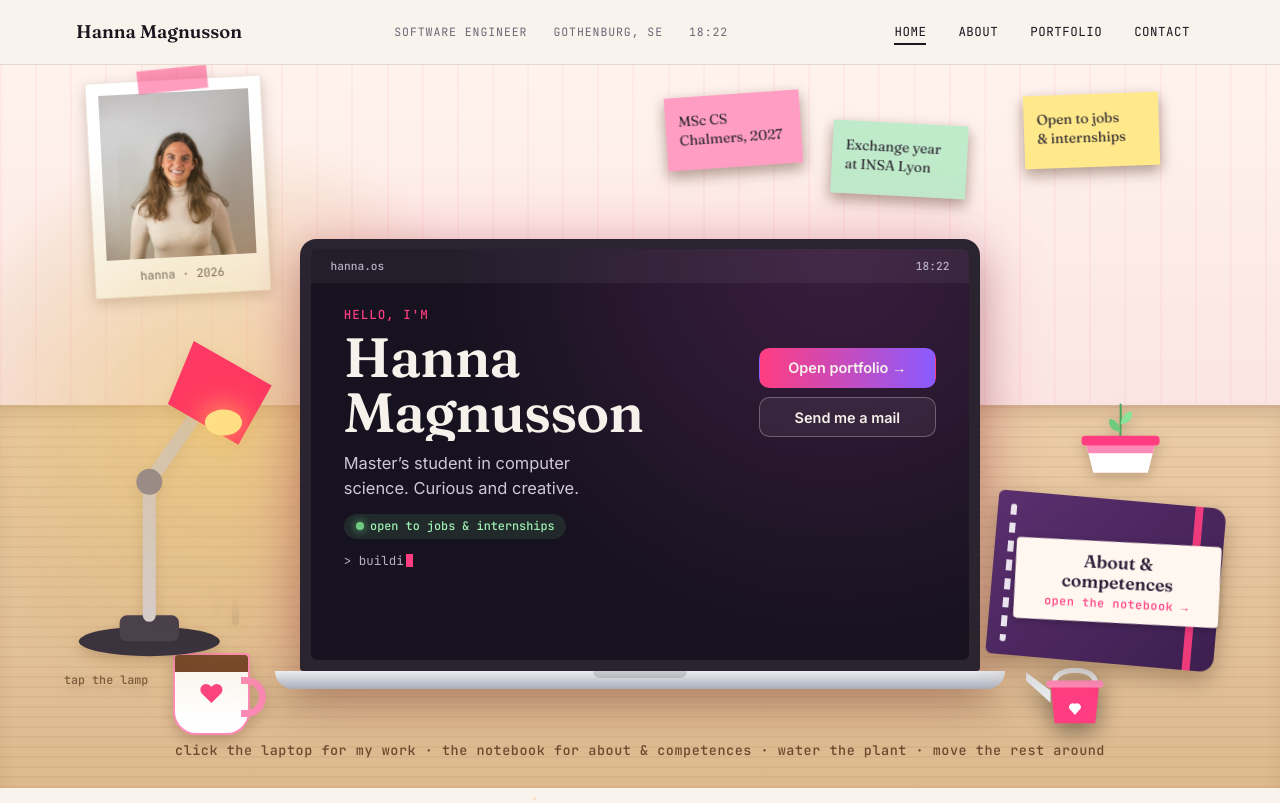
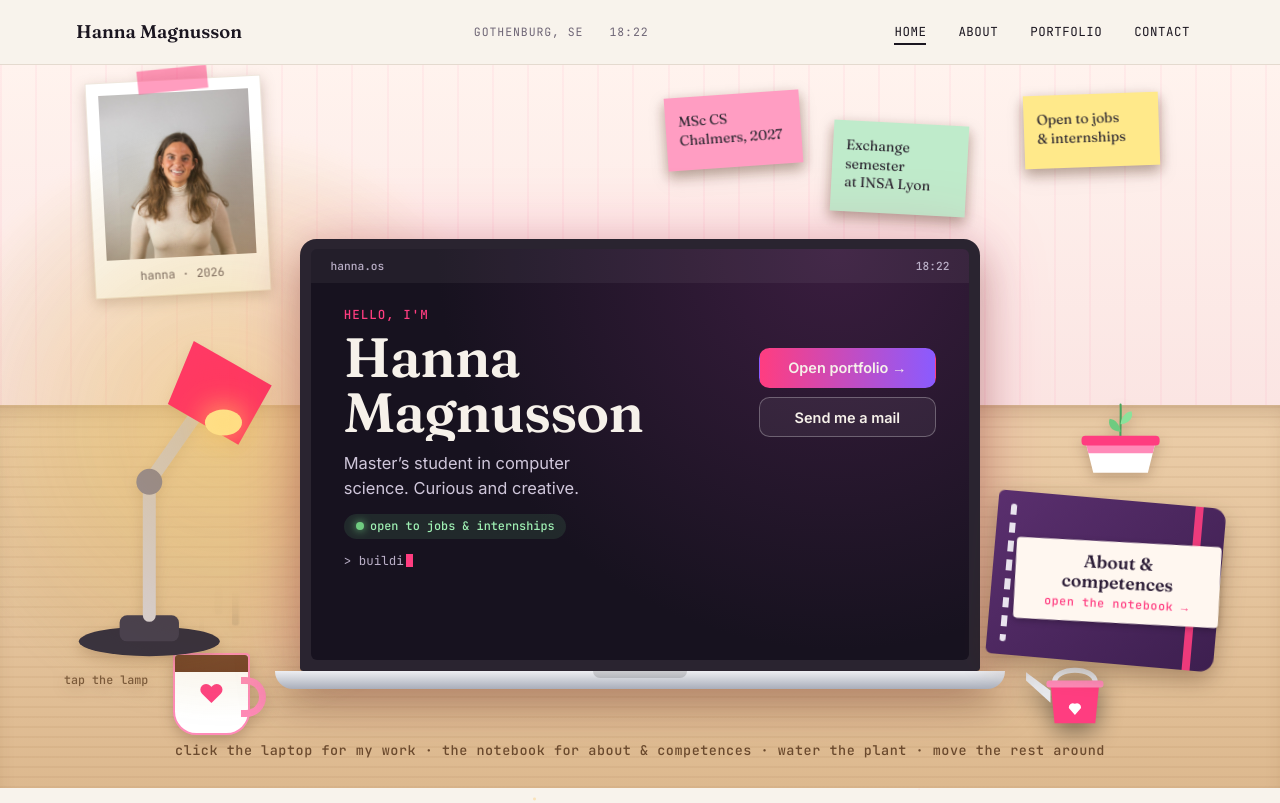
Before and after one commit to hannamagn/Portfolio26, a plain HTML site: page index.html in a window 1280 px wide. Shown: the top 803 px of the page. Drawn offline with Linux system fonts and the light colour scheme.

Commit message:
small fixes

```diff
--- a/index.html
+++ b/index.html
@@ -15,7 +15,6 @@
   <div class="wrap">
     <a href="index.html" class="logo">Hanna Magnusson</a>
     <div class="header-meta">
-      <span>Software Engineer</span>
       <span>Gothenburg, SE</span>
       <span data-clock>00:00</span>
     </div>
@@ -46,7 +45,7 @@
           <span class="tape"></span>
         </figure>
         <div class="item postit pink p1 drag" style="--r:-4deg;">MSc CS<br>Chalmers, 2027</div>
-        <div class="item postit mint p2 drag" style="--r:3deg;">Exchange year<br>at INSA Lyon</div>
+        <div class="item postit mint p2 drag" style="--r:3deg;">Exchange semester<br>at INSA Lyon</div>
         <div class="item postit yellow p3 drag" style="--r:-2deg;">Open to jobs<br>&amp; internships</div>
 
         <!-- lamp -->
```
Also changed, not shown: about.html (+0 -1 lines), contact.html (+0 -2 lines), portfolio.html (+0 -1 lines).
